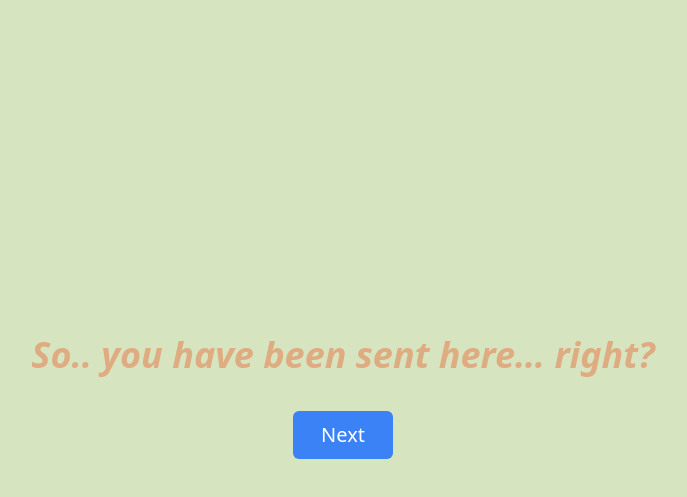
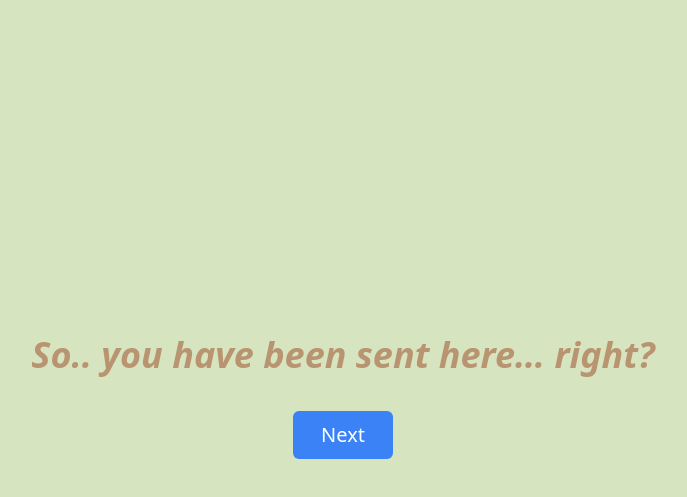
Before and after one commit to fitchdayo/foryou, a plain HTML site: page index.html in a window 1280 px wide. Shown: the part 161-658 px from the top of the page, without its empty margins (297-984 px from the left). Drawn offline with nearby package versions, Linux system fonts and the light colour scheme.

Commit message:
Update index.html

```diff
--- a/index.html
+++ b/index.html
@@ -38,7 +38,7 @@
       <video id="videoDisplay" class="rounded-md h-[300px]" style="object-fit: cover; display: none;" autoplay muted loop></video>
       <!-- Image element for other content -->
       <img id="imageDisplay" src="" alt="" class="rounded-md h-[300px]" style="object-fit: cover;" />
-      <h2 id="mainQuestion" class="text-4xl font-bold italic text-[#DEAC80] my-4"> So.. you have been sent here… right? </h2>
+      <h2 id="mainQuestion" class="text-4xl font-bold italic text-[#B99470] my-4"> So.. you have been sent here… right? </h2>
       <div class="flex gap-4 pt-[20px] items-center" id="responseButtons">
         <button id="nextButton"
           class="bounce2 inline-flex items-center justify-center whitespace-nowrap rounded-md text-[20px] font-medium disabled:pointer-events-none disabled:opacity-50 hover:bg-blue-400 min-h-12 min-w-[100px] px-4 py-2 bg-blue-500 text-white transition">
```
